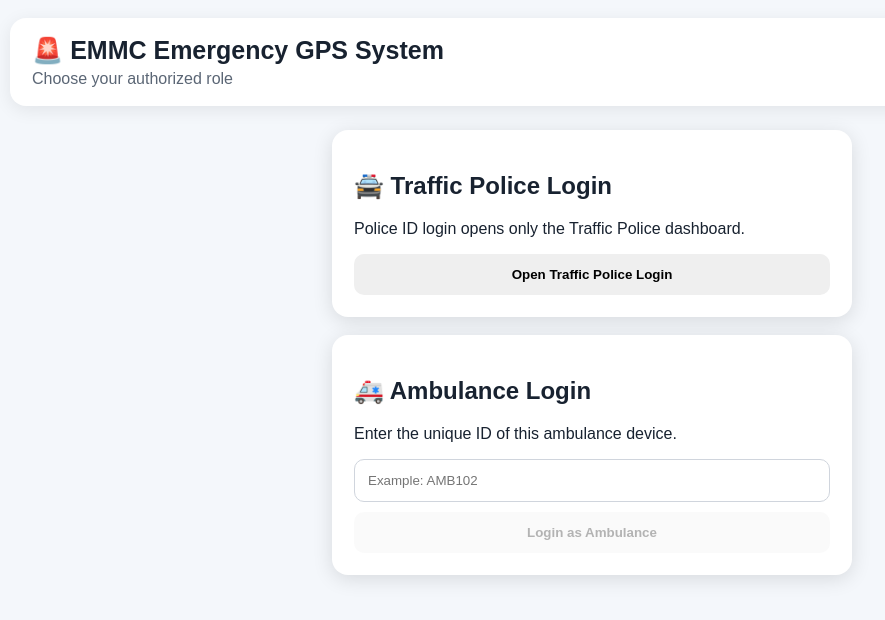
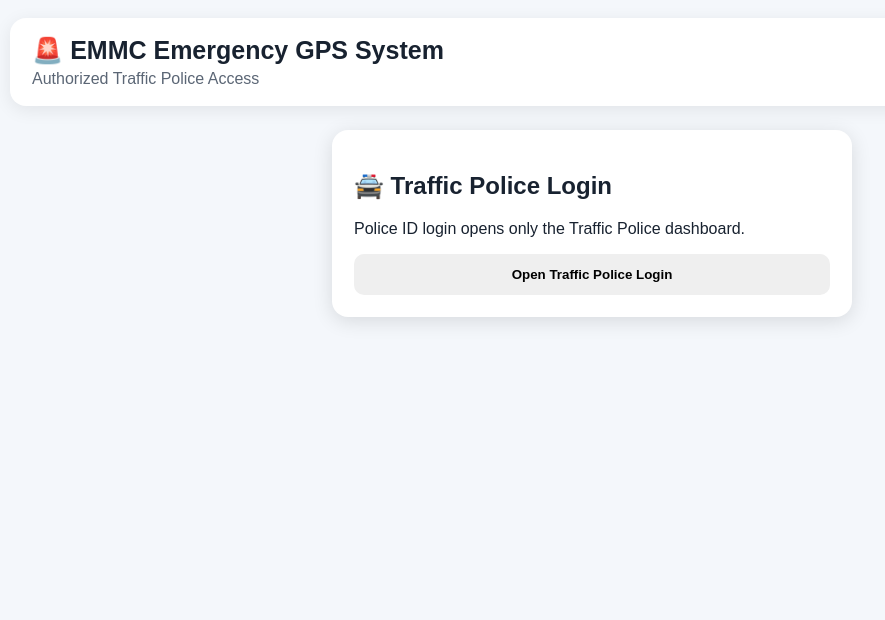
Before and after one commit to ak705578854-sys/emmc-maps-gps-police-alert, a React (Vite) app: page / in a window 1280 px wide. Shown: the top 620 px of the page, without its empty margins (48-933 px from the left). Built offline with nearby package versions, Linux system fonts and the light colour scheme.

Commit message:
Remove ambulance functionality; add police login only

```diff
--- a/src/App.jsx
+++ b/src/App.jsx
@@ -1,26 +1,10 @@
 import React, { useState } from "react";
-import LiveMap from "./LiveMap";
 import TrafficPoliceTracker from "./TrafficPoliceTracker";
 
 export default function App() {
   const [role, setRole] = useState(null);
-  const [ambulanceId, setAmbulanceId] = useState("");
-  const [ambulanceInput, setAmbulanceInput] = useState("");
 
-  const ambulanceLogin = () => {
-    const id = ambulanceInput.trim().toUpperCase();
-    if (!id) return;
-    localStorage.setItem("emmc_ambulance_id", id);
-    setAmbulanceId(id);
-    setRole("ambulance");
-  };
-
-  const ambulanceLogout = () => {
-    localStorage.removeItem("emmc_ambulance_id");
-    setAmbulanceId("");
-    setRole(null);
-  };
-
+  // POLICE DASHBOARD
   if (role === "police") {
     return (
       <main className="app">
@@ -28,6 +12,7 @@ export default function App() {
           <h1>🚔 EMMC — Traffic Police</h1>
           <p>Authorized Police Login • Real GPS • 1 KM Ambulance Alert</p>
         </header>
+
         <TrafficPoliceTracker
           onStartMap={() => {}}
           mapOpen={false}
@@ -37,57 +22,48 @@ export default function App() {
     );
   }
 
-  if (role === "ambulance") {
-    return (
-      <main className="app">
-        <header>
-          <h1>🚑 EMMC — Ambulance GPS</h1>
-          <p>{ambulanceId} • Real Device GPS Tracking</p>
-        </header>
-        <LiveMap
-          ambulanceId={ambulanceId}
-          onStopGPS={ambulanceLogout}
-          onLogout={ambulanceLogout}
-        />
-      </main>
-    );
-  }
-
+  // ONLY POLICE LOGIN
   return (
     <main className="app">
       <header>
         <h1>🚨 EMMC Emergency GPS System</h1>
-        <p>Choose your authorized role</p>
+        <p>Authorized Traffic Police Access</p>
       </header>
 
-      <section style={{maxWidth: "520px", margin: "24px auto", display: "grid", gap: "18px"}}>
-        <div style={{background: "#fff", padding: "22px", borderRadius: "16px", boxShadow: "0 4px 20px rgba(0,0,0,.12)"}}>
+      <section
+        style={{
+          maxWidth: "520px",
+          margin: "24px auto",
+          display: "grid",
+          gap: "18px",
+        }}
+      >
+        <div
+          style={{
+            background: "#fff",
+            padding: "22px",
+            borderRadius: "16px",
+            boxShadow: "0 4px 20px rgba(0,0,0,.12)",
+          }}
+        >
           <h2>🚔 Traffic Police Login</h2>
-          <p>Police ID login opens only the Traffic Police dashboard.</p>
+
+          <p>
+            Police ID login opens only the Traffic Police dashboard.
+          </p>
+
           <button
             onClick={() => setRole("police")}
-            style={{width: "100%", padding: "13px", border: 0, borderRadius: "10px", cursor: "pointer", fontWeight: 700}}
+            style={{
+              width: "100%",
+              padding: "13px",
+              border: 0,
+              borderRadius: "10px",
+              cursor: "pointer",
+              fontWeight: 700,
+            }}
           >
             Open Traffic Police Login
-          </button>
-        </div>
-
-        <div style={{background: "#fff", padding: "22px", borderRadius: "16px", boxShadow: "0 4px 20px rgba(0,0,0,.12)"}}>
-          <h2>🚑 Ambulance Login</h2>
-          <p>Enter the unique ID of this ambulance device.</p>
-          <input
-            value={ambulanceInput}
-            onChange={(e) => setAmbulanceInput(e.target.value)}
-            onKeyDown={(e) => { if (e.key === "Enter") ambulanceLogin(); }}
-            placeholder="Example: AMB102"
-            style={{width: "100%", boxSizing: "border-box", padding: "13px", border: "1px solid #d0d5dd", borderRadius: "10px", marginBottom: "10px"}}
-          />
-          <button
-            onClick={ambulanceLogin}
-            disabled={!ambulanceInput.trim()}
-            style={{width: "100%", padding: "13px", border: 0, borderRadius: "10px", cursor: "pointer", fontWeight: 700}}
-          >
-            Login as Ambulance
           </button>
         </div>
       </section>
```
